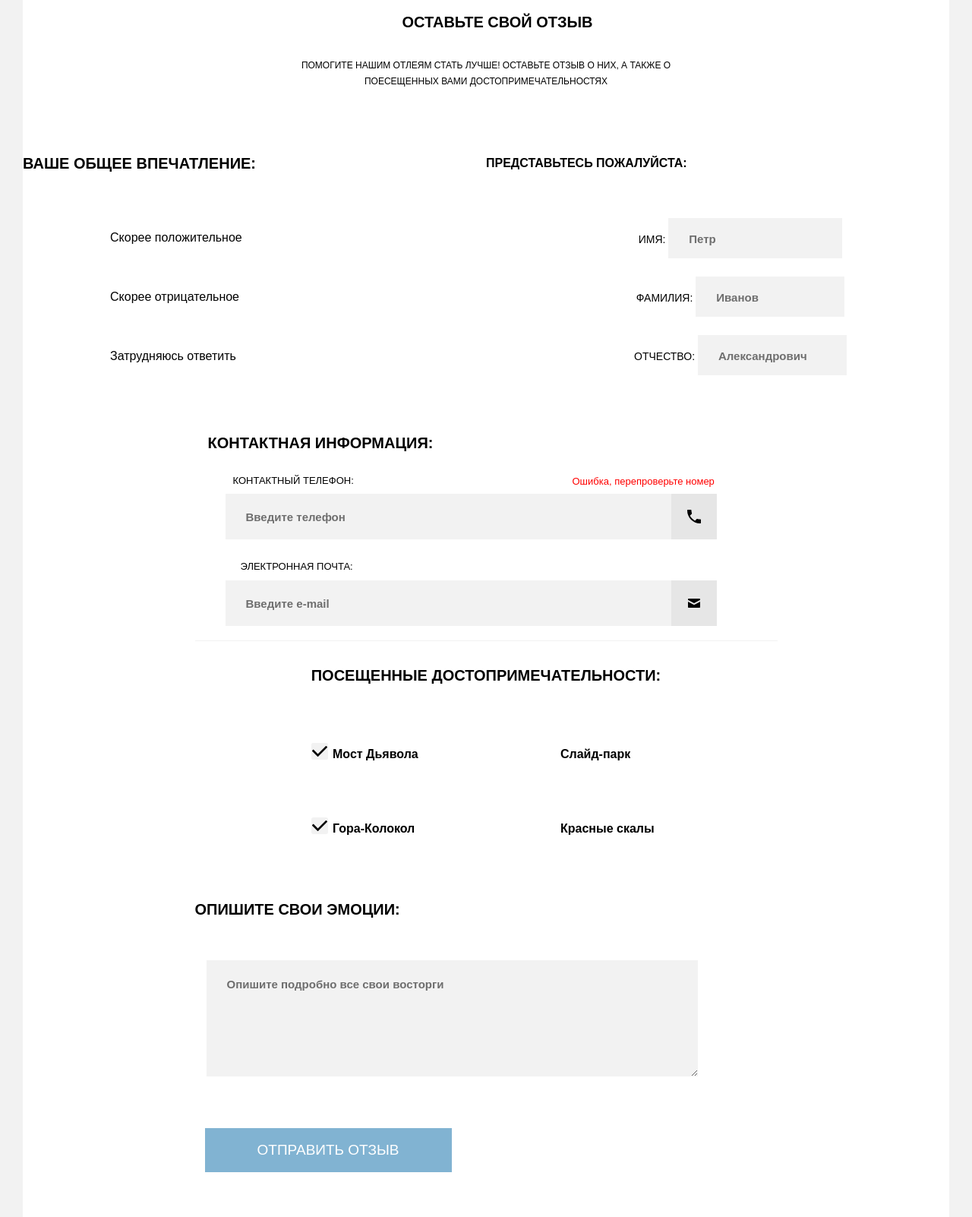
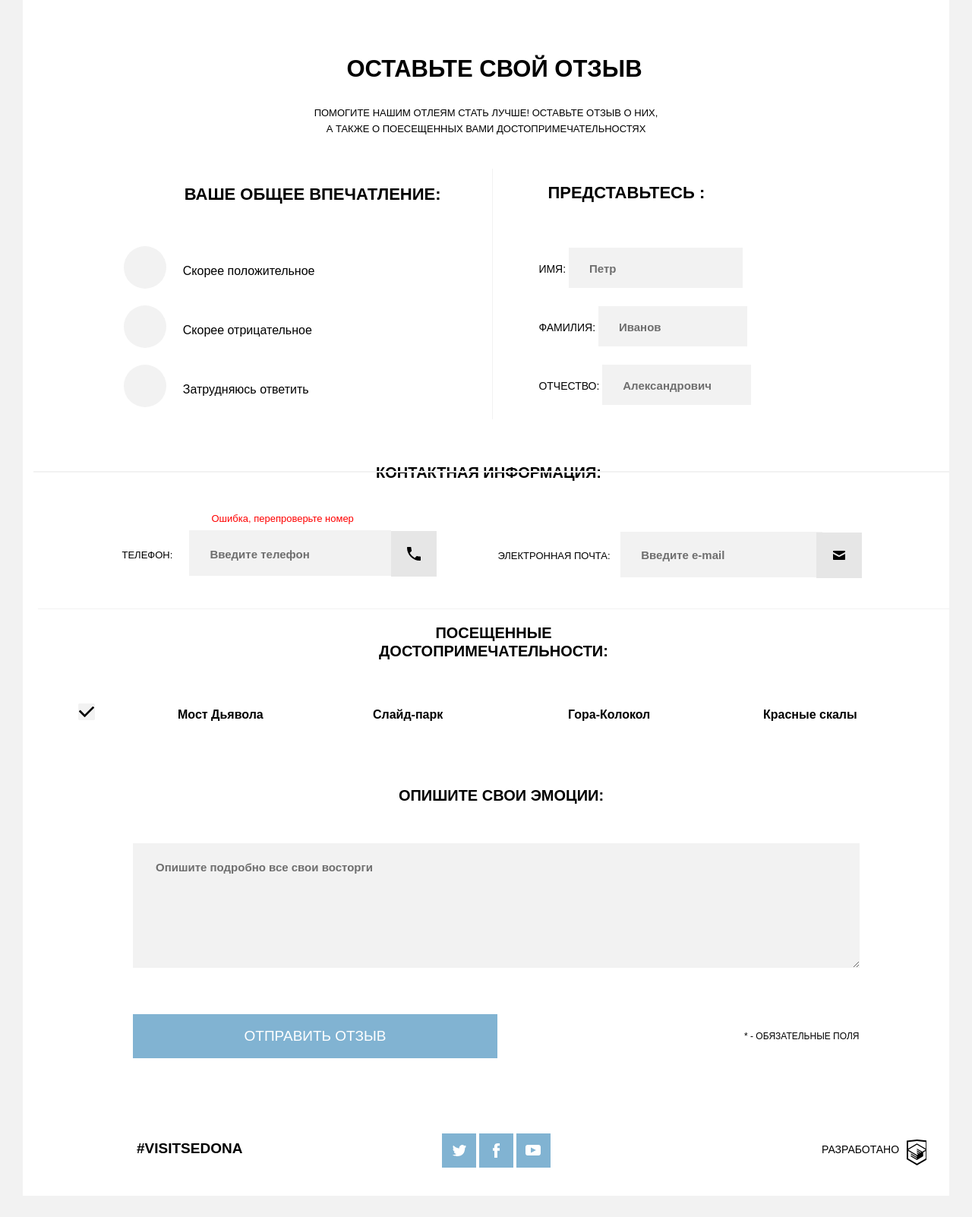
Before and after one commit to OlgaShapel/63473-sedona, a website: page form.html in a window 1280 px wide. Shown: the part 391-1993 px from the top of the page at 76% size. After the commit the page ends 1965 px from the top, so only its background shows below. Drawn offline with nearby package versions, Linux system fonts and the light colour scheme; files that its build step writes are made by us from their sources.

Commit message:
form finish

```diff
--- a/form.html
+++ b/form.html
@@ -18,7 +18,7 @@
     <button class="main-nav__toggle" type="button"></button>
   </nav>
   <div class="header-image__form"></div>
-  <div class="header-text">
+  <div class="header-text--form">
     <h1 class="header-text__title">Оставьте свой отзыв</h1>
     <p class="header-text__text"> Помогите нашим отлеям стать лучше! Оставьте отзыв о них, а также о поесещенных вами
       достопримечательностях</p>
@@ -26,8 +26,8 @@
 </header>
 <section class="form">
   <form action="https://echo.htmlacademy.ru" method="post">
-        <div class="form1__group">
-          <h2 class="form__header">Представьтесь пожалуйста:</h2>
+        <div class="form__group--name">
+          <h2 class="form__header">Представьтесь <span class="mobile-hidden">пожалуйста</span>:</h2>
       <div class="form__field  form__field--name">
         <label for="name" class="form__label">Имя:</label>
         <input type="text" class="form__input form__input--name" name="name" id="name" placeholder="Петр">
@@ -41,10 +41,10 @@
         <input type="text" class="form__input" name="patronymic" id="patronymic" placeholder="Александрович">
       </div>
     </div>
-       <div class="form2__group">
+       <div class="form__group--contact">
          <h2 class="form__header">КОНТАКТНАЯ ИНФОРМАЦИЯ:</h2>
       <div class="form__field  form__field--contacts">
-        <label class="form__label  form__label--contact" for="phone-number">Контактный телефон:</label>
+        <label class="form__label  form__label--contact" for="phone-number"><span class="phone-hidden">Контактный</span></span> телефон:</label>
         <input type="text" class="form__input  form__input--contact" name="phone number"
                pattern="[0-9]{1}-[0-9]{3}-[0-9]{3}" placeholder="Введите телефон">
         <input type=button class="form__field form__field-btn">
@@ -58,25 +58,25 @@
         <input type=button class="form__email-btn">
       </div>
     </div>
-      <div class="form3__group">
+      <div class="form__group--radio">
         <h2 class="form__header">Ваше общее впечатление:</h2>
-        <div class="form__field  form__field">
+        <div class="form__field">
           <input type="radio" class="form__input  form__input--radio" name="oppinion" value="Скорее положительное"
                  id="radiof" checked>
           <label class="form__label  form__label--radio" for="radiof" >Скорее положительное</label>
         </div>
-        <div class="form4__field">
+        <div class="form__field">
           <input type="radio" class="form__input  form__input--radio" name="oppinion" value="Скорее отрицательное"
                  id="radios">
           <label class="form__label  form__label--radio" for="radios">Скорее отрицательное</label>
         </div>
-        <div class="form5__field">
+        <div class="form__field">
           <input type="radio" class="form__input  form__input--radio" name="oppinion" value="Затрудняюсь ответить"
                  id="radioth">
           <label class="form__label  form__label--radio" for="radioth">Затрудняюсь ответить</label>
         </div>
       </div>
-      <div class="form__group1">
+      <div class="form__group--check">
         <h2 class="form__header">Посещенные достопримечательности:</h2>
         <div class="form__field  form__field--sights">
           <input type="checkbox" class="form__input  form__input--checkbox" name="sight" value="Мост Дьявола"
@@ -99,13 +99,14 @@
           <label class="form__label  form__label--checkbox" for="fourth">Красные скалы</label>
         </div>
       </div>
-    <div class="form__group2">
+    <div class="form__group--write">
       <h2 class="form__header">Опишите свои эмоции:</h2>
       <textarea class="form__input  form__input--textarea" placeholder="Опишите подробно все свои восторги" rows="5"
                 name="comment"></textarea>
 
        <div class="form__submit">
       <button class="form__submit-btn" type="submit">Отправить отзыв</button>
+         <span class="form__mobile-hidden"> * - Обязательные поля</span>
     </div>
     </div>
   </form>
--- a/sass/footer.scss
+++ b/sass/footer.scss
@@ -105,12 +105,12 @@
     background-size: cover;
   }
   .footer .footer-wrap {
+    margin: 0;
     display: flex;
     flex-wrap: nowrap;
     align-items: baseline;
     flex-direction: row;
     flex-basis: 100%;
-    margin: 10px;
     flex-grow: 1;
     padding-left: 30px;
     padding-right: 30px;
@@ -121,6 +121,7 @@
     color: #000000;
     font-size: 19px;
     padding-left: 20px;
+    width: 150px;
 
   }
   .social-link {
@@ -156,10 +157,14 @@
     height: 45px;
     background: $bg-blue url("../img/icon-twitter.svg") center no-repeat;
   }
+  .coryright{
+    margin-top: 40px;
+
   .copyright-text {
     display: inline-block;
     text-align: center;
     font-size: 14px;
+    margin-left: 36px;
   }
 
   .copyright-logo {
@@ -169,46 +174,43 @@
     width: 45px;
     height: 40px;
   }
+  }
 }
 
 @media (min-width: 1200px) {
-  .footer {
-    display: block;
-    flex-direction: row;
-    justify-content: space-between;
-  }
 
-  .footer__map {
-    margin-top: 0px;
-    display: block;
-    height: 350px;
-    background: $bg-blue url("/img/bg-map-mobile@1x.jpg") center no-repeat;
-    background-size: cover;
-  }
-  .footer .footer-wrap {
+    .footer-wrap {
     display: flex;
     flex-wrap: nowrap;
     align-items: baseline;
     flex-direction: row;
-    flex-basis: 100%;
-    margin: 10px;
+    flex-basis: 1200px;
+    margin: 0;
     flex-grow: 1;
     padding-left: 30px;
     padding-right: 30px;
   }
 
   .footer__text {
-    text-align: center;
+    text-align: left;
+    align-content: center;
     color: #000000;
     font-size: 19px;
-    padding-left: 20px;
+    padding-left: 120px;
+    width: 15%;
 
   }
+  .social-links {
+    display: inline-block;
+    width: 800px;
+    margin-left: -90px;
+    flex-grow: 1;
+  }
+
   .social-link {
-    display: inline-block;
+
     margin: 0;
-    width: 45px;
-    height: 45px;
+    align-self: center;
     background: $bg-blue;
     vertical-align: middle;
 
@@ -238,10 +240,13 @@
     height: 45px;
     background: $bg-blue url("../img/icon-twitter.svg") center no-repeat;
   }
+
+  .coryright {
+    width: 15%;
+  }
+
   .copyright-text {
-    display: inline-block;
-    text-align: center;
-    font-size: 14px;
+display: inline-block;
   }
 
   .copyright-logo {
--- a/sass/form.scss
+++ b/sass/form.scss
@@ -1,4 +1,3 @@
-@media (min-width: 320px) {
 .header-image__form {
   display: block;
   margin-top: 60px;
@@ -11,10 +10,7 @@
 }
 
 .form__header {
-    display: flex;
   width: 320px;
-    font-family: $font-family;
-    text-transform: uppercase;
   color: #000000;
   opacity: 1;
   font-size: 16px;
@@ -25,9 +21,10 @@
 .form {
   margin: 20px;
   display: flex;
+  width: 320px;
 }
 
-  .form1__group .form2__group .form3__group .form4__group {
+.form__group--name .form__group--contact .form__group--radio .form__group--check {
   flex-direction: column;
   flex-wrap: wrap;
   display: flex;
@@ -54,7 +51,8 @@
     width: 200px;
   }
 }
-  .form2__group {
+
+.form__group--contact {
   display: inline-block;
   margin: 0 auto;
   padding-top: 45px;
@@ -63,13 +61,14 @@
     padding-left: 17px;
     padding-bottom: 20px;
   }
+}
 
-  }
 .form__field--contacts {
   position: relative;
   margin-bottom: 10px;
 
 }
+
 input.form__field-btn {
   position: absolute;
   width: 60px;
@@ -102,6 +101,7 @@
   margin: 6px auto;
 
 }
+
 .form__field--email {
   position: relative;
   font-size: 13px;
@@ -129,13 +129,15 @@
   margin: 0 0 50px;
 }
 
-  .form3__group {
+.form__group--radio {
   display: inline-block;
+  position: relative;
 
   .form__header {
     margin-bottom: 19px;
   }
 }
+
 .form__input--radio {
   display: none;
   margin: 0 0 23px;
@@ -150,7 +152,18 @@
   font-size: 16px;
 }
 
-  .form1__group .form__field {
+.form__input--radio:checked + label::before {
+  display: inline-block;
+  content: "";
+  background: $form-background;
+  height: 56px;
+  width: 56px;
+  position: absolute;
+  left: 15px;
+  border-radius: 50%;
+}
+
+.form__group--name .form__field {
   &--name {
     display: inline-block;
     margin: 0 auto;
@@ -159,7 +172,7 @@
   }
 }
 
-  .form__group1 {
+.form__group--check {
   position: relative;
   flex-direction: column;
   flex-wrap: wrap;
@@ -220,9 +233,29 @@
   border: none;
   outline: none;
 }
+
+.form__mobile-hidden {
+  display: none;
 }
 
 @media (min-width: 768px) {
+
+  .header-text--form {
+    margin-top: 25px;
+    .header-text__title {
+      font-size: 26px;
+      font-weight: 600;
+      text-align: center;
+      padding-left: 38px;
+    }
+    .header-text__text {
+      margin-left: 150px;
+      margin-right: 50px;
+      width: 60%;
+      font-size: 13px;
+      margin-top: 15px;
+    }
+  }
 
   .header-image__form {
     display: block;
@@ -260,35 +293,58 @@
     justify-content: space-between;
   }
 
-  .form1__group .form2__group .form3__group .form4__group {
+  .form__group--name .form__group--contact .form__group--radio .form__group--check {
     display: flex;
     flex-wrap: wrap;
     width: 100%;
   }
-  .form1__group {
-    display: flex;
-    flex-direction: column;
-    flex-basis: 50%;
+  .form__group--name {
+    margin-top: 25px;
+    flex-basis: 49%;
     order: 2;
+    border-left: 1px solid $form-background;
 
     .form__header {
-      margin-top: 30px;
+      margin-top: 32px;
       margin-bottom: 36px;
+      font-size: 22px;
+      width: 60%;
+      margin-left: 57px;
+      .mobile-hidden {
+        display: none;
+      }
     }
     .form__field--name {
       padding-left: 60px;
     }
   }
-  .form2__group {
+  .form__group--contact {
     display: flex;
     flex-direction: column;
     flex-basis: 767px;
     order: 3;
-    padding-top: 55px;
+    padding-top: 50px;
+    padding-bottom: 10px;
     margin-bottom: 2px;
     .form__header {
+      display: inline-block;
+      background: $bg-white;
+      position: relative;
       font-size: 20px;
       padding-bottom: 25px;
+      text-align: center;
+      padding-left: 7px;
+      z-index: 1;
+      &:before {
+        display: block;
+        content: "";
+        background: $form-background;
+        height: 2px;
+        width: 100%;
+        position: absolute;
+        top: 18px;
+        z-index: 2;
+      }
     }
   }
 
@@ -298,20 +354,21 @@
 
   .form__label--contact {
     width: 100%;
-    padding-left: 50px;
+    padding-left: 81px;
     margin-bottom: 5px;
   }
   .form__input--contact {
     width: 560px;
-    margin-left: 40px;
+    margin-left: 62px;
   }
   input.form__field-btn {
-    left: 627px;
+    left: 648px;
+    top: 32px;
   }
   .form__mistake {
     position: absolute;
     top: 0;
-    left: 474px;
+    left: 494px;
   }
   .form__field--email {
     position: relative;
@@ -320,36 +377,49 @@
   }
 
   .form__label--email {
-    padding-left: 60px;
+    padding-left: 81px;
     width: 100%;
   }
   .form__input--email {
-    width: 560px;
-    margin-left: 40px;
+    width: 566px;
+    margin-left: 58px;
   }
   .form__field .form__email-btn {
-    left: 627px;
+    left: 648px;
   }
 
-  .form3__group {
+  .form__group--radio {
     display: flex;
     flex-direction: column;
     flex-basis: 50%;
     order: 1;
 
     .form__header {
-      font-size: 20px;
-      margin-top: 30px;
-      margin-bottom: 47px;
+      font-size: 22px;
+      margin-top: 57px;
+      margin-bottom: 50px;
+      margin-left: 58px;
+      font-stretch: semi-condensed;
     }
     .form__label--radio {
       line-height: 78px;
-      padding-left: 115px;
+      padding-left: 134px;
       font-weight: 400;
+    }
+    .form__input--radio + label::before {
+      display: inline-block;
+      content: "";
+      background: $form-background;
+      height: 56px;
+      width: 56px;
+      position: absolute;
+      left: 60px;
+      border-radius: 50%;
+      margin-top: 6px;
     }
   }
 
-  .form__group1 {
+  .form__group--check {
     display: flex;
     justify-content: center;
     flex-direction: row;
@@ -362,11 +432,14 @@
       font-size: 20px;
       text-align: center;
       margin-bottom: 20px;
+      margin-left: 30%;
+      margin-right: 30%;
+      padding-top: 4px;
     }
     .form__field--sights {
       display: block;
-      width: 300px;
-      margin-top: 45px;
+      width: 257px;
+      margin-top: 25px;
     }
   }
 
@@ -387,50 +460,88 @@
   .form__input--checkbox:checked + label::before {
     position: absolute;
     margin-top: 12px;
-    margin-left: 153px;
+    margin-left: 53px;
   }
 
-  .form__group2 {
+  .form__group--write {
     display: flex;
     flex-direction: column;
     flex-basis: 767px;
     order: 6;
     .form__header {
-      margin-top: 30px;
+      margin-top: 41px;
       font-size: 20px;
+      text-align: center;
     }
     .form__input--textarea {
       width: 618px;
-      height: 125px;
-      margin-top: 55px;
-      margin-left: 15px;
+      height: 136px;
+      margin-top: 51px;
+      margin-left: 55px;
       padding-top: 20px;
     }
   }
 
-  .form4__group {
-    display: flex;
-    flex-direction: column;
-    flex-basis: 767px;
-    order: 4;
-  }
-
   .form__submit {
+    position: relative;
     display: flex;
     order: 6;
-    height: 142px;
+    height: 126px;
   }
   .form__submit-btn {
-    margin-top: 22px;
-    margin-left: 13px;
+    margin-top: 16px;
+    margin-left: 56px;
     width: 325px;
     height: 58px;
     border: none;
     outline: none;
   }
+
+  .form__mobile-hidden {
+    display: block;
+    top: 30px;
+    left: 560px;
+    position: absolute;
+    font-size: 12px;
+    text-transform: uppercase;
+  }
+  .footer__map {
+    display: none;
+  }
 }
 
 @media (min-width: 1200px) {
+
+  .header-text--form {
+    margin-top: 25px;
+    .header-text__title {
+      margin-top: 50px;
+      font-size: 31px;
+      font-weight: 600;
+      text-align: center;
+      padding-left: 11px;
+      font-stretch: semi-condensed;
+
+    }
+    .header-text__text {
+      margin: 0 auto;
+      width: 38%;
+      font-size: 13px;
+      margin-top: 13px;
+    }
+  }
+  .form__group--name {
+    margin-top: 0;
+    .form__header {
+      margin-top: 12px;
+      margin-bottom: 36px;
+      margin-left: 72px;
+    }
+  }
+  .mobile-hidden {
+    display: block;
+  }
+
    .header-image__form {
     display: block;
     margin-top: 0;
@@ -442,4 +553,127 @@
     url("../img/bg-triangle1.png") 50% 215px no-repeat/100%,
     $bg-blue url("../img/back-desktop.jpg") center no-repeat/100%;
   }
+  .form__group--radio .form__header {
+    font-size: 22px;
+    margin-top: 14px;
+    margin-bottom: 50px;
+    margin-left: 210px;
+    font-stretch: semi-condensed;
   }
+  .form__group--radio .form__label--radio {
+    line-height: 78px;
+    padding-left: 208px;
+    font-weight: 400;
+  }
+  .form__group--radio
+  .form__input--radio + label::before {
+    left: 130px;
+  }
+
+  .form__group--contact {
+    flex-direction: row;
+    flex-basis: 1200px;
+    flex-wrap: wrap;
+
+    .form__header {
+      display: block;
+      width: 1200px;
+      margin: 0 auto;
+    }
+  }
+  .form__label--contact {
+    margin-top: 60px;
+    display: inline-block;
+    width: 75px;
+    padding-left: 124px;
+    margin-bottom: 5px;
+  }
+  .form__input--contact {
+    width: 237px;
+    margin-left: 10px;
+    margin-top: -3px;
+  }
+  .phone-hidden {
+    display: none;
+  }
+
+  input.form__field-btn {
+    left: 478px;
+    top: 40px;
+  }
+
+  .form__mistake {
+    position: absolute;
+    display: inline-block;
+    top: 10px;
+    left: 219px;
+  }
+
+  .form__field--email {
+    width: 50%;
+    position: relative;
+    font-size: 13px;
+    margin-top: 9px;
+
+  }
+  .form__label--email {
+    padding-left: 0;
+    width: 20%;
+    margin-left: 140px;
+
+  }
+  .form__input--email {
+    width: 237px;
+    margin-left: 10px;
+    margin-top: 32px;
+  }
+
+  .form__field .form__email-btn {
+    left: 560px;
+    top: 33px;
+  }
+  .form__group--check {
+    padding-top: 15px;
+    justify-content: center;
+    flex-direction: row;
+    flex-wrap: wrap;
+    flex-basis: 1200px;
+    order: 5;
+    margin-left: 20px;
+
+    .form__header {
+      width: 38%;
+    }
+  }
+
+  .form__group--write {
+    flex-basis: 1200px;
+    .form__header {
+      margin-top: 30px;
+      margin-left: 20px;
+    }
+
+    .form__input--textarea {
+      width: 925px;
+      height: 136px;
+      margin-top: 51px;
+      margin-left: 135px;
+      padding-left: 30px;
+      padding-top: 20px;
+
+    }
+  }
+  .form__submit-btn {
+    margin-top: 15px;
+    margin-left: 135px;
+    width: 480px;
+    height: 58px;
+  }
+  .form__mobile-hidden {
+    top: 32px;
+    left: 940px;
+    font-size: 12px;
+
+  }
+
+}
--- a/sass/header.scss
+++ b/sass/header.scss
@@ -3,12 +3,13 @@
     display: flex;
     flex-direction: column;
     margin: 0;
-    width: 320px;
+    width: 100%;
     flex-wrap: wrap;
     min-width: 250px;
   }
 
   .main-nav {
+    position: relative;
     margin: 0;
     display: flex;
     flex-wrap: wrap;
@@ -40,7 +41,7 @@
 
   .main-nav__item {
     a {
-      display: inline-block;
+      display: block;
       font-family: "PT Sans", Arial, sans-serif;
       font-size: 18px;
       padding: 15px;
@@ -48,6 +49,7 @@
       color: $bg-white;
       font-weight: normal;
       margin: 0;
+      cursor: pointer;
     }
   }
 
@@ -85,7 +87,8 @@
     height: 82px;
     position: absolute;
     top: 222px;
-    left: 110px;
+    left: 50%;
+    transform: translateX(-50%);
     z-index: 1;
   }
 
--- a/sass/photo.scss
+++ b/sass/photo.scss
@@ -1,6 +1,7 @@
 @media (min-width: 320px) {
   .page-main {
-    margin-top: 50px;
+    margin-top: 50px auto;
+
   }
 
   .photo .photo1 {
@@ -365,7 +366,7 @@
     width: 100%;
     height: 400px;
     flex-basis: 1200px;
-    margin: 0 auto;
+    margin: 0;
     padding-top: 0;
     padding-bottom: 0;
 
--- a/sass/reasons.scss
+++ b/sass/reasons.scss
@@ -79,7 +79,7 @@
       padding-left: 25px;
       &--home {
         position: inherit;
-        margin-left: 30%;
+        margin: 0 auto;
         width: 75px;
         height: 75px;
         background: url("../img/icon-house.svg") center no-repeat/70px;
@@ -88,7 +88,7 @@
       }
       &--gift {
         position: inherit;
-        margin-left: 30%;
+        margin: 0 auto;
         width: 75px;
         height: 75px;
         background: url("../img/icon-gift.svg") center no-repeat;
@@ -97,7 +97,7 @@
       }
       &--eat {
         position: inherit;
-        margin-left: 30%;
+        margin: 0 auto;
         width: 75px;
         height: 75px;
         background: url("../img/icon-burger.svg") center no-repeat;
--- a/sass/style.scss
+++ b/sass/style.scss
@@ -39,7 +39,7 @@ ul, li {
 
 @media (min-width: 320px) {
   body {
-       min-width: 767px;
+       min-width: 320px;
 
   }
   .page-main {
```
Also changed, not shown: foto.html (+1 -1 lines), sass/mixin.scss (added, +10 -0 lines), sass/reason.scss (+4 -4 lines), sass/types.scss (+5 -7 lines). Lines whose indentation alone changed are shown as unchanged.
